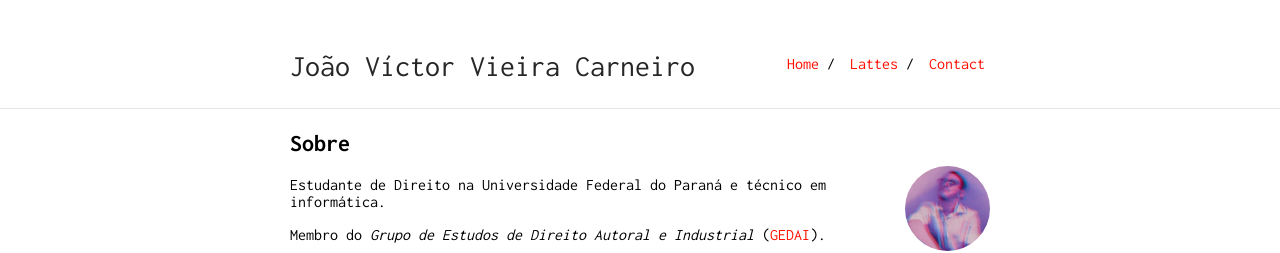
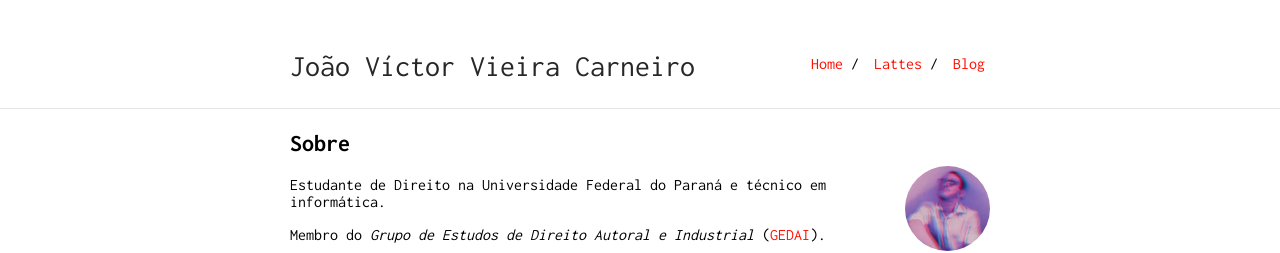
Before and after one commit to joaovvcarneiro/joaovvcarneiro.github.io, a Jekyll site: the page built from index.md, in a window 1280 px wide. Shown: the top 253 px of the page. Built offline with Jekyll 4.4.1, drawn with Linux system fonts in a browser that asks for light colours; our own code applies the rules of GitHub Pages for plain Markdown files.

Commit message:
Update _config.yml

```diff
--- a/_config.yml
+++ b/_config.yml
@@ -19,5 +19,5 @@ nav:
    link: "/"
  - name: "Lattes"
    link: "http://lattes.cnpq.br/6985257758397140"
- - name: "Contact"
-   link: "contact"
+ - name: "Blog"
+   link: "/"
```
